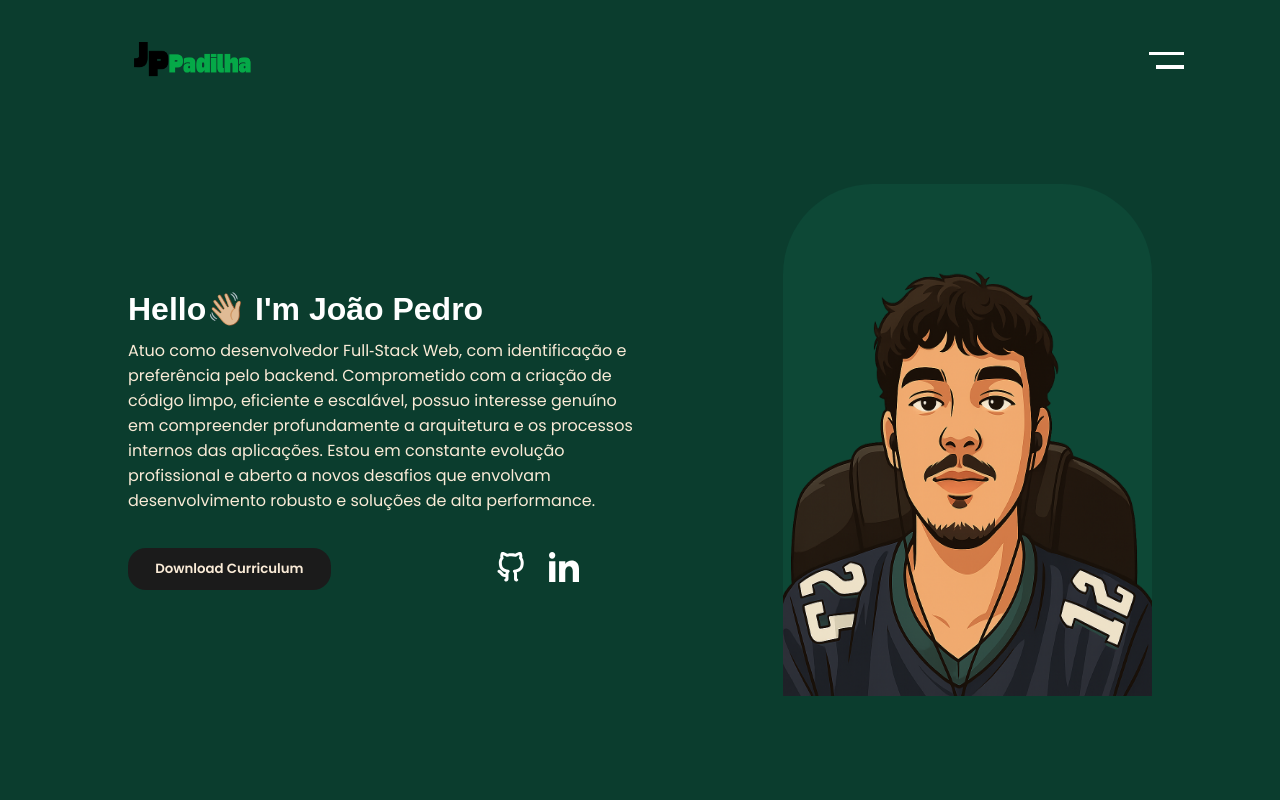
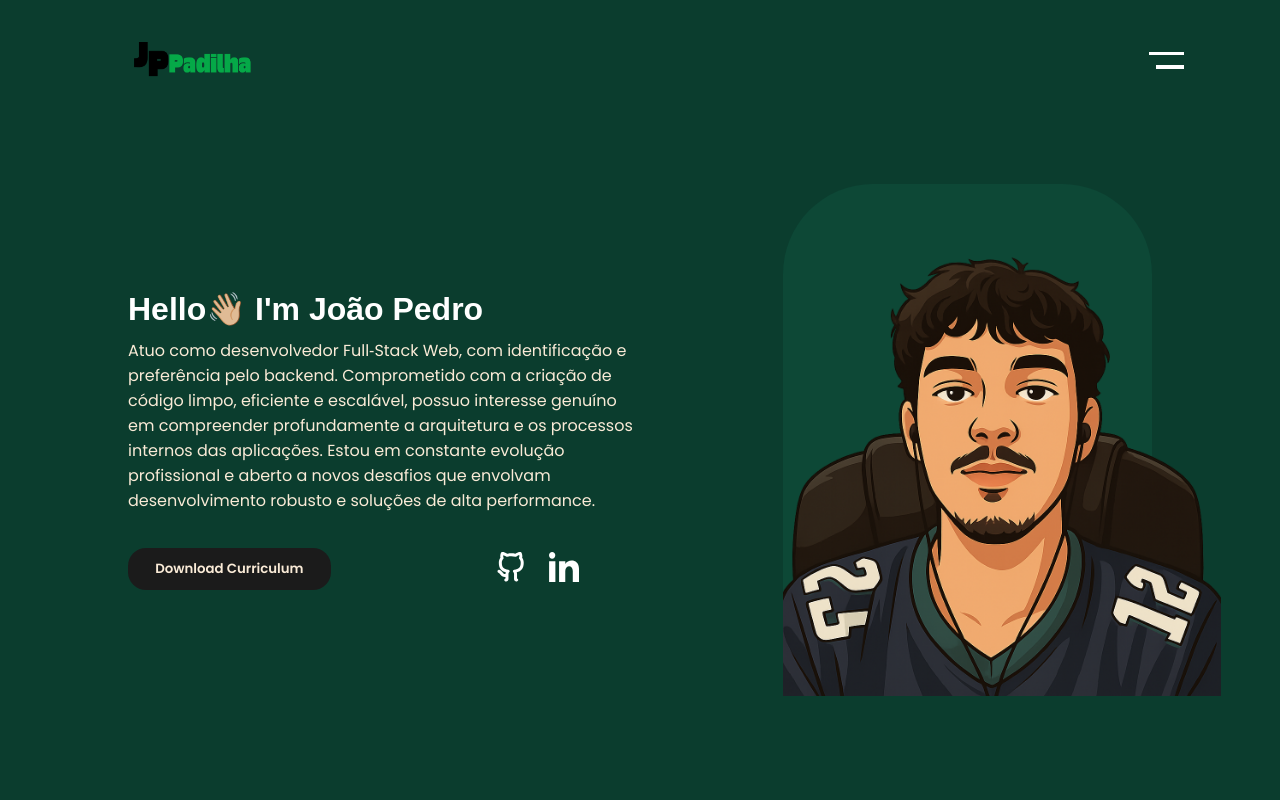
Before and after one commit to jppadilha1/portfolio-jp, a Next.js app: page / in a window 1280 px wide. Shown: the top 800 px of the page. Built offline with nearby package versions, Linux system fonts and the light colour scheme.

Commit message:
fix: fix size

```diff
--- a/components/main/main.module.css
+++ b/components/main/main.module.css
@@ -28,8 +28,8 @@
 }
 
 .image img {
-  height: 85%;
-  width: 100%;
+  height: 450px;
+  width: 438px;
 }
 
 .desc {
```
